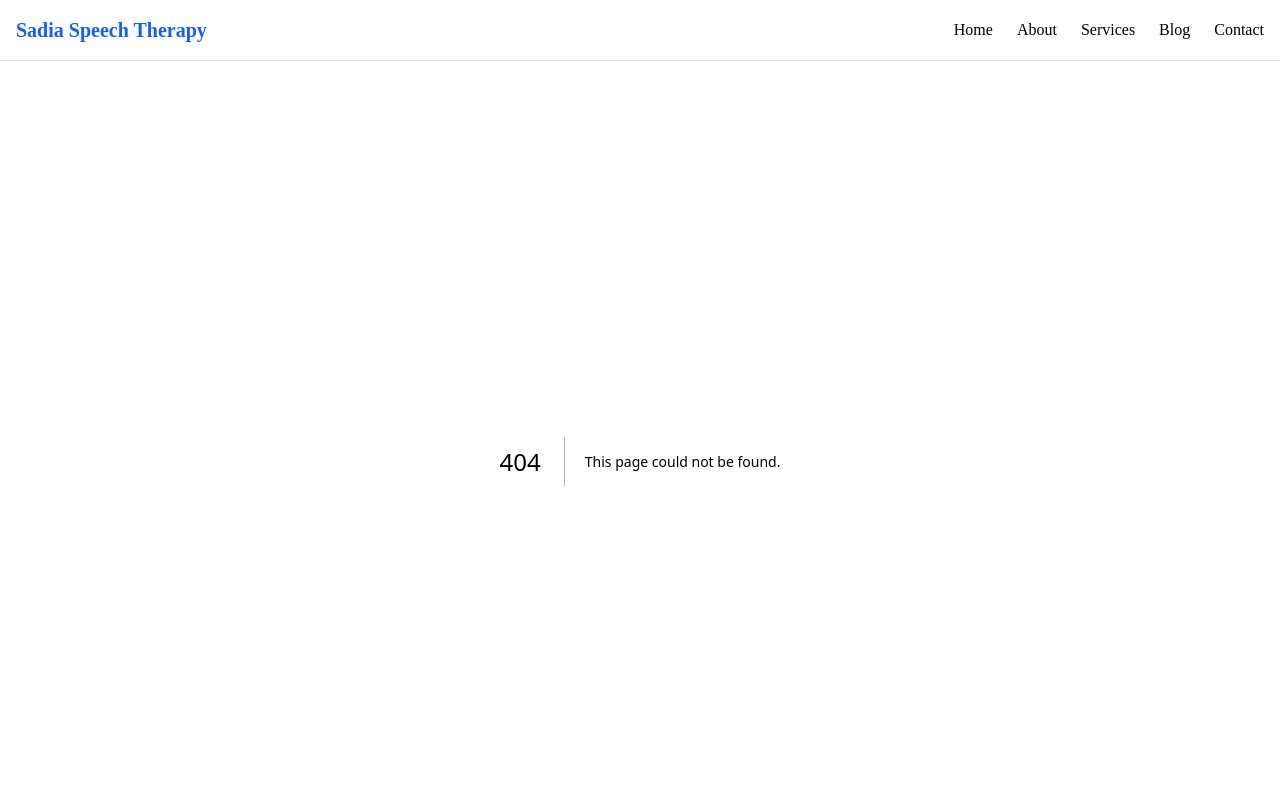
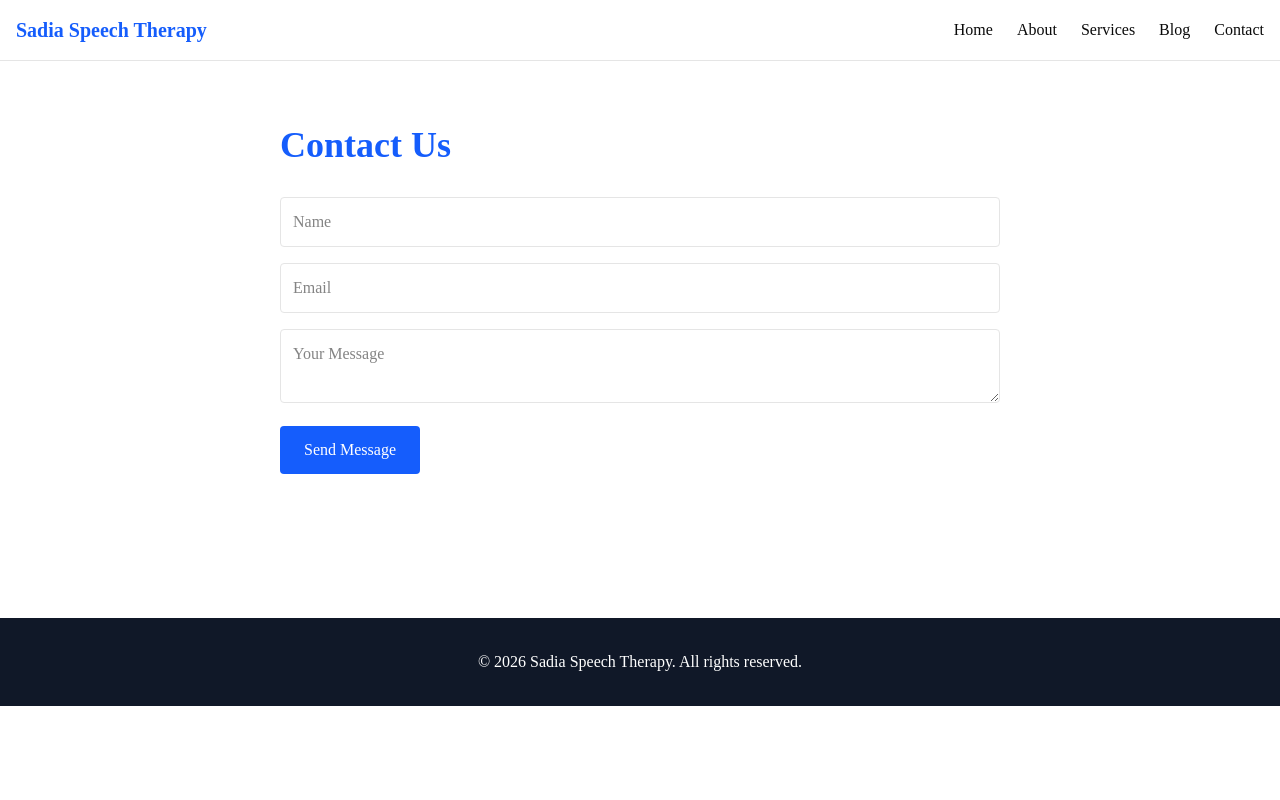
Before and after one commit to rumachoudhury/sadia-speech-therapy, a Next.js app: page /contact in a window 1280 px wide. Before the commit this address had no page. Shown: the top 800 px of the page. Built offline with nearby package versions, Linux system fonts and the light colour scheme.

Commit message:
Create ContactForm component

```diff
--- /dev/null
+++ b/app/contact/page.tsx
@@ -0,0 +1,11 @@
+import ContactForm from "@/components/ContactForm";
+
+export default function ContactPage() {
+  return (
+    <main className="max-w-3xl mx-auto px-6 py-16">
+      <h1 className="text-4xl font-bold text-blue-600 mb-8">Contact Us</h1>
+
+      <ContactForm />
+    </main>
+  );
+}
```
